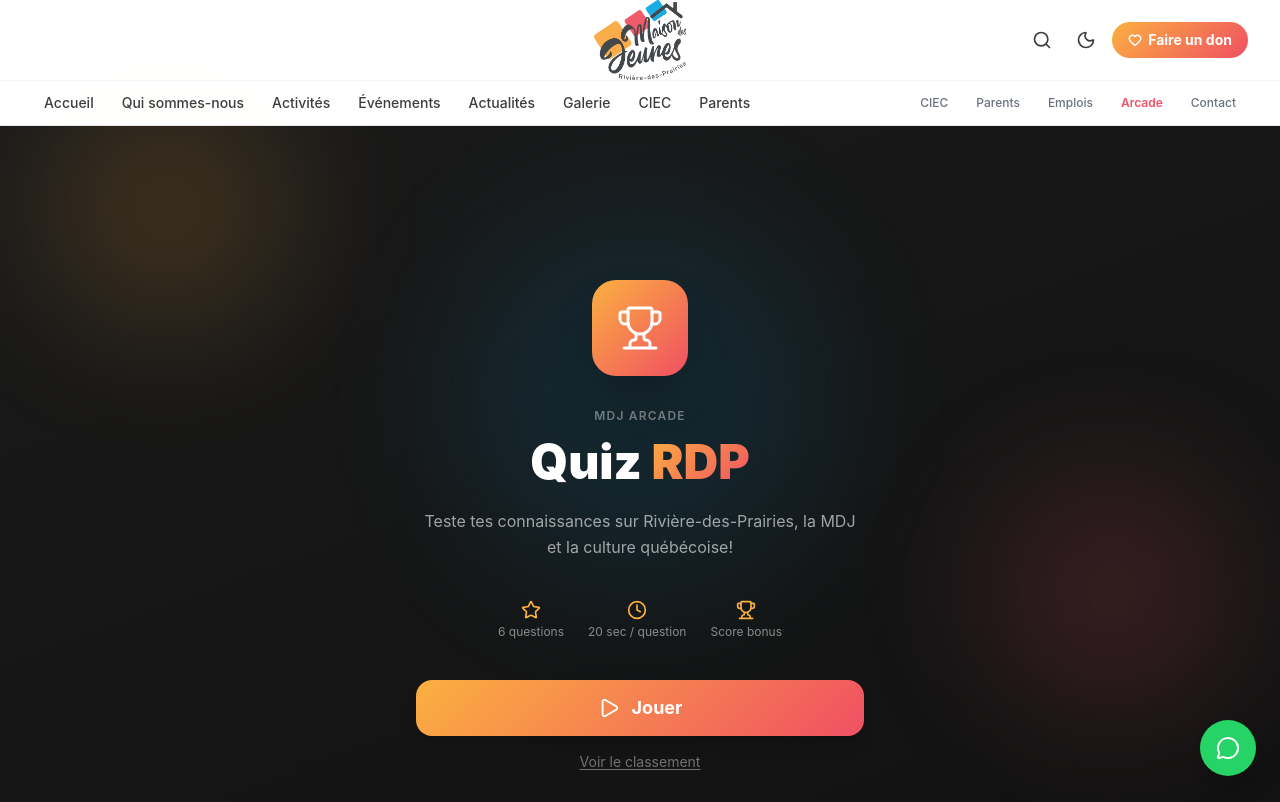
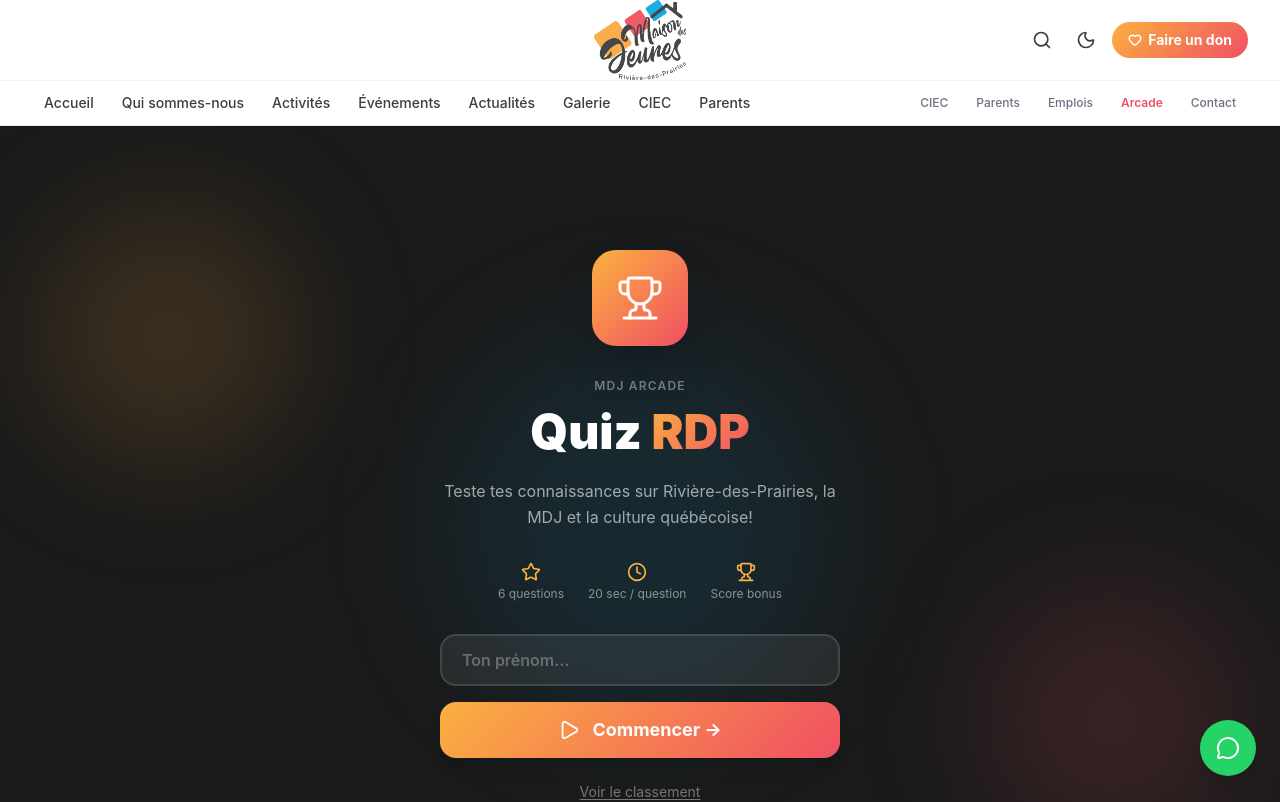
Before and after one commit to DaCoSa-debug/mdj-rdp-website, a React (Vite) app: page /arcade in a window 1280 px wide. Shown: the top 802 px of the page. Built offline with nearby package versions, Linux system fonts and the light colour scheme.

Commit message:
fix(quiz): desktop max-width centered, player name change flow

```diff
--- a/src/components/QuizGame.tsx
+++ b/src/components/QuizGame.tsx
@@ -1,5 +1,5 @@
 import { useState, useEffect } from 'react'
-import { Trophy, Clock, CheckCircle, XCircle, RotateCcw, Play, Star } from 'lucide-react'
+import { Trophy, Clock, CheckCircle, XCircle, RotateCcw, Play, Star, ArrowLeft } from 'lucide-react'
 
 const PINK   = '#F05063'
 const ORANGE = '#FBB040'
@@ -62,34 +62,51 @@
   return [...arr].sort(() => Math.random() - 0.5)
 }
 
+function loadPlayerName(): string {
+  try { return localStorage.getItem('mdj_quiz_player_name') || '' } catch { return '' }
+}
+function savePlayerName(name: string) {
+  try { localStorage.setItem('mdj_quiz_player_name', name) } catch { /* noop */ }
+}
+
+/* ── Shared outer shell ───────────────────────────────────────────── */
+function Shell({ children }: { children: React.ReactNode }) {
+  return (
+    <div className="min-h-screen bg-[#1a1a1a] flex items-start justify-center relative overflow-hidden">
+      <div className="w-full max-w-md mx-auto min-h-screen flex flex-col">
+        {children}
+      </div>
+    </div>
+  )
+}
+
 export default function QuizGame() {
   const [gameState, setGameState]   = useState<GameState>('home')
+  const [scoresFrom, setScoresFrom] = useState<'home' | 'result'>('home')
   const [shuffled, setShuffled]     = useState<Question[]>([])
   const [current, setCurrent]       = useState(0)
   const [score, setScore]           = useState(0)
   const [timeLeft, setTimeLeft]     = useState(TIMER_DURATION)
   const [isAnswered, setIsAnswered] = useState(false)
   const [selected, setSelected]     = useState<number | null>(null)
+  const [playerName, setPlayerName] = useState<string>(loadPlayerName)
+  const [nameInput, setNameInput]   = useState<string>(loadPlayerName)
   const [localScores, setLocalScores] = useState<{ name: string; score: number }[]>(() => {
-    try {
-      return JSON.parse(localStorage.getItem('mdj_quiz_scores') || '[]')
-    } catch {
-      return []
-    }
+    try { return JSON.parse(localStorage.getItem('mdj_quiz_scores') || '[]') } catch { return [] }
   })
 
   /* ── Timer ── */
   useEffect(() => {
     if (gameState !== 'playing' || isAnswered) return
-    if (timeLeft <= 0) {
-      handleAnswer(-1)
-      return
-    }
+    if (timeLeft <= 0) { handleAnswer(-1); return }
     const id = setTimeout(() => setTimeLeft(t => t - 1), 1000)
     return () => clearTimeout(id)
   }, [gameState, isAnswered, timeLeft])
 
   function startGame() {
+    const name = nameInput.trim() || 'Joueur'
+    setPlayerName(name)
+    savePlayerName(name)
     setShuffled(shuffle(questions).slice(0, 6))
     setCurrent(0)
     setScore(0)
@@ -111,10 +128,7 @@
   }
 
   function nextQuestion() {
-    if (current + 1 >= shuffled.length) {
-      endGame()
-      return
-    }
+    if (current + 1 >= shuffled.length) { endGame(); return }
     setCurrent(c => c + 1)
     setTimeLeft(TIMER_DURATION)
     setIsAnswered(false)
@@ -123,8 +137,9 @@
 
   function endGame() {
     const finalScore = score
+    const name = playerName || 'Joueur'
     setLocalScores(prev => {
-      const next = [...prev, { name: 'Joueur', score: finalScore }]
+      const next = [...prev, { name, score: finalScore }]
         .sort((a, b) => b.score - a.score)
         .slice(0, 5)
       localStorage.setItem('mdj_quiz_scores', JSON.stringify(next))
@@ -133,25 +148,28 @@
     setGameState('result')
   }
 
+  function goToScores(from: 'home' | 'result') {
+    setScoresFrom(from)
+    setGameState('scores')
+  }
+
   const q = shuffled[current]
-  const timerPct = (timeLeft / TIMER_DURATION) * 100
+  const timerPct   = (timeLeft / TIMER_DURATION) * 100
   const timerColor = timeLeft > 10 ? BLUE : timeLeft > 5 ? ORANGE : PINK
+  const isReturning = playerName !== ''
 
   /* ══════════════════════════════
      HOME SCREEN
   ══════════════════════════════ */
   if (gameState === 'home') {
     return (
-      <div
-        className="flex flex-col items-center justify-center min-h-screen px-6 py-12 text-white overflow-hidden"
-        style={{ background: 'linear-gradient(160deg, #1a1a1a 0%, #111111 100%)' }}
-      >
-        {/* Blobs */}
+      <Shell>
+        {/* Blobs — stay inside Shell's relative container */}
         <div aria-hidden className="pointer-events-none absolute top-20 left-10 w-64 h-64 rounded-full blur-3xl bg-[#FBB040]/15" />
         <div aria-hidden className="pointer-events-none absolute bottom-20 right-10 w-64 h-64 rounded-full blur-3xl bg-[#F05063]/15" />
         <div aria-hidden className="pointer-events-none absolute top-1/2 left-1/2 -translate-x-1/2 -translate-y-1/2 w-96 h-96 rounded-full blur-3xl bg-[#00AEEF]/10" />
 
-        <div className="relative z-10 flex flex-col items-center text-center max-w-md w-full">
+        <div className="relative z-10 flex flex-col items-center text-center flex-1 justify-center px-6 py-12 text-white">
           {/* Icon */}
           <div
             className="w-24 h-24 rounded-3xl flex items-center justify-center mb-8 shadow-2xl"
@@ -174,12 +192,12 @@
               RDP
             </span>
           </h1>
-          <p className="text-white/60 text-base leading-relaxed mb-10">
+          <p className="text-white/60 text-base leading-relaxed mb-8">
             Teste tes connaissances sur Rivière-des-Prairies, la MDJ et la culture québécoise!
           </p>
 
           {/* Stats row */}
-          <div className="flex gap-6 mb-10">
+          <div className="flex gap-6 mb-8">
             {[
               { label: '6 questions', icon: Star },
               { label: '20 sec / question', icon: Clock },
@@ -192,23 +210,54 @@
             ))}
           </div>
 
+          {/* Name input */}
+          <div className="w-full mb-4">
+            {isReturning && (
+              <p className="text-white/60 text-sm mb-2">Bonjour {playerName}! 👋</p>
+            )}
+            <input
+              type="text"
+              value={nameInput}
+              onChange={e => setNameInput(e.target.value)}
+              onKeyDown={e => e.key === 'Enter' && startGame()}
+              placeholder="Ton prénom…"
+              maxLength={20}
+              className="w-full min-h-[48px] rounded-2xl px-5 py-3 text-white font-semibold text-base placeholder-white/30 outline-none focus:ring-2"
+              style={{
+                background: 'rgba(255,255,255,0.07)',
+                border: '2px solid rgba(255,255,255,0.12)',
+                // @ts-ignore
+                '--tw-ring-color': ORANGE,
+              }}
+            />
+          </div>
+
           <button
             onClick={startGame}
-            className="flex items-center justify-center gap-3 w-full min-h-[56px] rounded-2xl font-bold text-lg text-white shadow-lg transition-opacity hover:opacity-90 active:scale-95"
+            className="flex items-center justify-center gap-3 w-full min-h-[56px] rounded-2xl font-bold text-lg text-white shadow-lg transition-opacity hover:opacity-90 active:scale-95 mb-4"
             style={{ background: `linear-gradient(135deg, ${ORANGE}, ${PINK})` }}
           >
             <Play size={22} />
-            Jouer
+            {isReturning ? 'Continuer →' : 'Commencer →'}
           </button>
 
+          {isReturning && (
             <button
-            onClick={() => setGameState('scores')}
-            className="mt-4 text-white/40 text-sm underline underline-offset-2 hover:text-white/60 transition-colors"
+              onClick={() => { setPlayerName(''); setNameInput(''); savePlayerName('') }}
+              className="text-white/30 text-xs underline underline-offset-2 hover:text-white/60 transition-colors mb-2"
+            >
+              Pas toi? Change de prénom
+            </button>
+          )}
+
+          <button
+            onClick={() => goToScores('home')}
+            className="mt-2 text-white/40 text-sm underline underline-offset-2 hover:text-white/60 transition-colors"
           >
             Voir le classement
           </button>
         </div>
-      </div>
+      </Shell>
     )
   }
 
@@ -217,12 +266,9 @@
   ══════════════════════════════ */
   if (gameState === 'playing' && q) {
     return (
-      <div
-        className="flex flex-col min-h-screen text-white overflow-hidden"
-        style={{ background: '#1a1a1a' }}
-      >
+      <Shell>
         {/* Top bar */}
-        <div className="flex items-center justify-between px-4 pt-6 pb-4 shrink-0">
+        <div className="flex items-center justify-between px-4 pt-6 pb-4 shrink-0 text-white">
           <span className="text-white/50 text-sm font-semibold">
             {current + 1} / {shuffled.length}
           </span>
@@ -245,8 +291,8 @@
           />
         </div>
 
-        {/* Question */}
-        <div className="flex-1 flex flex-col justify-between px-4 py-6">
+        {/* Question + answers */}
+        <div className="flex-1 flex flex-col justify-between px-4 py-6 text-white">
           <div
             className="rounded-3xl p-6 mb-6"
             style={{ background: 'rgba(255,255,255,0.05)' }}
@@ -257,26 +303,20 @@
             <p className="font-bold text-xl leading-snug text-white">{q.question}</p>
           </div>
 
-          {/* Options */}
           <div className="flex flex-col gap-3">
             {q.options.map((opt, i) => {
-              let bg = 'rgba(255,255,255,0.06)'
-              let border = 'rgba(255,255,255,0.12)'
+              let bg        = 'rgba(255,255,255,0.06)'
+              let border    = 'rgba(255,255,255,0.12)'
               let textColor = 'rgba(255,255,255,0.85)'
 
               if (isAnswered) {
                 if (i === q.correct) {
-                  bg = 'rgba(34,197,94,0.15)'
-                  border = '#22c55e'
-                  textColor = '#22c55e'
+                  bg = 'rgba(34,197,94,0.15)'; border = '#22c55e'; textColor = '#22c55e'
                 } else if (i === selected && i !== q.correct) {
-                  bg = 'rgba(240,80,99,0.15)'
-                  border = PINK
-                  textColor = PINK
+                  bg = 'rgba(240,80,99,0.15)'; border = PINK; textColor = PINK
                 }
               } else if (selected === i) {
-                bg = 'rgba(251,176,64,0.15)'
-                border = ORANGE
+                bg = 'rgba(251,176,64,0.15)'; border = ORANGE
               }
 
               return (
@@ -285,11 +325,7 @@
                   onClick={() => handleAnswer(i)}
                   disabled={isAnswered}
                   className="flex items-center gap-4 w-full min-h-[56px] rounded-2xl px-5 py-4 text-left font-semibold transition-all"
-                  style={{
-                    background: bg,
-                    border: `2px solid ${border}`,
-                    color: textColor,
-                  }}
+                  style={{ background: bg, border: `2px solid ${border}`, color: textColor }}
                 >
                   <span
                     className="w-7 h-7 rounded-full flex items-center justify-center text-xs font-black shrink-0"
@@ -309,7 +345,6 @@
             })}
           </div>
 
-          {/* Next / feedback */}
           {isAnswered && (
             <div className="mt-6">
               <p className="text-center text-sm font-semibold mb-4" style={{ color: selected === q.correct ? '#22c55e' : PINK }}>
@@ -329,7 +364,7 @@
             </div>
           )}
         </div>
-      </div>
+      </Shell>
     )
   }
 
@@ -338,16 +373,13 @@
   ══════════════════════════════ */
   if (gameState === 'result') {
     const maxScore = shuffled.length * 200
-    const pct = Math.round((score / maxScore) * 100)
+    const pct   = Math.round((score / maxScore) * 100)
     const medal = pct >= 80 ? '🥇' : pct >= 50 ? '🥈' : '🥉'
     const msg   = pct >= 80 ? 'Exceptionnel!' : pct >= 50 ? 'Bien joué!' : 'Continue à pratiquer!'
 
     return (
-      <div
-        className="flex flex-col items-center justify-center min-h-screen px-6 py-12 text-white overflow-hidden"
-        style={{ background: '#1a1a1a' }}
-      >
-        <div className="relative z-10 flex flex-col items-center text-center max-w-sm w-full">
+      <Shell>
+        <div className="flex flex-col items-center text-center flex-1 justify-center px-6 py-12 text-white">
           <span className="text-6xl mb-4">{medal}</span>
           <p className="text-white/40 text-xs uppercase tracking-widest mb-1 font-semibold">Résultat final</p>
           <h2 className="font-black text-4xl text-white mb-2">{msg}</h2>
@@ -381,21 +413,23 @@
               Rejouer
             </button>
             <button
-              onClick={() => setGameState('scores')}
+              onClick={() => goToScores('result')}
               className="w-full min-h-[56px] rounded-2xl font-semibold text-white/70 transition-colors hover:text-white"
               style={{ background: 'rgba(255,255,255,0.06)', border: '2px solid rgba(255,255,255,0.1)' }}
             >
               Classement
             </button>
+          </div>
+
+          {/* Name change link */}
           <button
             onClick={() => setGameState('home')}
-              className="text-white/40 text-sm underline underline-offset-2 hover:text-white/60 transition-colors mt-2"
+            className="text-white/30 text-xs text-center mt-6 cursor-pointer hover:text-white/60 underline underline-offset-2 transition-colors"
           >
-              Retour à l'accueil
+            Changer de prénom?
           </button>
         </div>
-        </div>
-      </div>
+      </Shell>
     )
   }
 
@@ -404,21 +438,29 @@
   ══════════════════════════════ */
   if (gameState === 'scores') {
     return (
+      <Shell>
+        <div className="flex flex-col flex-1 px-6 py-12 text-white">
+          {/* Header row with back button */}
+          <div className="flex items-center justify-between mb-8">
+            <button
+              onClick={() => setGameState(scoresFrom)}
+              className="flex items-center gap-1 text-white/40 text-sm hover:text-white/60 transition-colors"
+            >
+              <ArrowLeft size={16} />
+              Retour
+            </button>
             <div
-        className="flex flex-col items-center justify-center min-h-screen px-6 py-12 text-white overflow-hidden"
-        style={{ background: '#1a1a1a' }}
-      >
-        <div className="relative z-10 flex flex-col items-center text-center max-w-sm w-full">
-          <div
-            className="w-16 h-16 rounded-2xl flex items-center justify-center mb-6"
+              className="w-10 h-10 rounded-xl flex items-center justify-center"
               style={{ background: `linear-gradient(135deg, ${ORANGE}, ${PINK})` }}
             >
-            <Trophy size={32} className="text-white" />
+              <Trophy size={20} className="text-white" />
             </div>
-          <p className="text-white/40 text-xs uppercase tracking-widest mb-1 font-semibold">MDJ ARCADE</p>
-          <h2 className="font-black text-3xl text-white mb-8">Classement</h2>
+          </div>
 
-          <div className="w-full flex flex-col gap-3 mb-10">
+          <p className="text-white/40 text-xs uppercase tracking-widest mb-1 font-semibold text-center">MDJ ARCADE</p>
+          <h2 className="font-black text-3xl text-white mb-8 text-center">Classement</h2>
+
+          <div className="flex flex-col gap-3 flex-1">
             {localScores.length === 0 ? (
               <p className="text-white/40 text-center mt-10">
                 Aucun joueur enregistré. Joue pour apparaître ici!
@@ -433,7 +475,10 @@
                   <span
                     className="font-black text-xl w-8 shrink-0"
                     style={{
-                      color: i === 0 ? ORANGE : i === 1 ? 'rgba(255,255,255,0.6)' : i === 2 ? 'rgba(255,255,255,0.4)' : 'rgba(255,255,255,0.2)',
+                      color: i === 0 ? ORANGE
+                           : i === 1 ? 'rgba(255,255,255,0.6)'
+                           : i === 2 ? 'rgba(255,255,255,0.4)'
+                           : 'rgba(255,255,255,0.2)',
                     }}
                   >
                     {i + 1}
@@ -447,14 +492,14 @@
 
           <button
             onClick={() => setGameState('home')}
-            className="flex items-center justify-center gap-2 w-full min-h-[56px] rounded-2xl font-bold text-white transition-opacity hover:opacity-90"
+            className="flex items-center justify-center gap-2 w-full min-h-[56px] rounded-2xl font-bold text-white transition-opacity hover:opacity-90 mt-8"
             style={{ background: `linear-gradient(135deg, ${ORANGE}, ${PINK})` }}
           >
             <Play size={18} />
             Jouer
           </button>
         </div>
-      </div>
+      </Shell>
     )
   }
 
```
Lines whose indentation alone changed are shown as unchanged.
